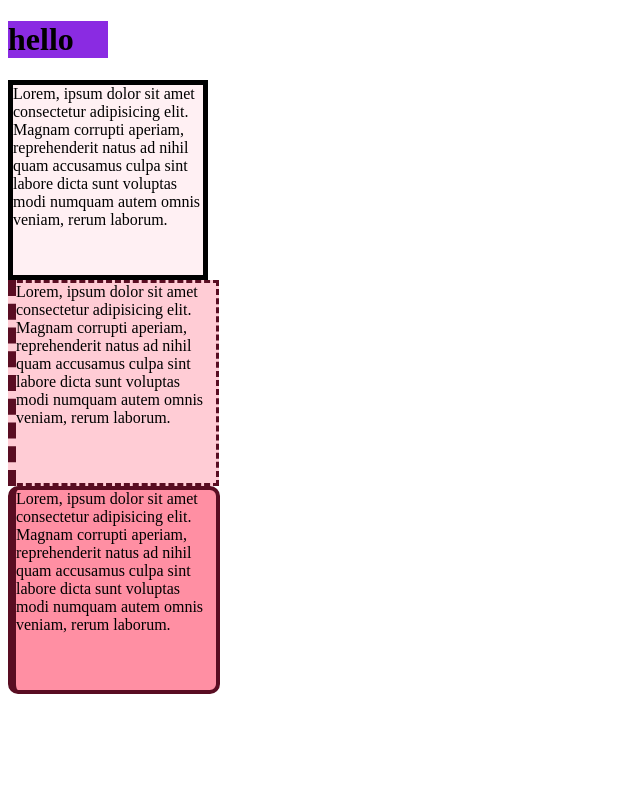
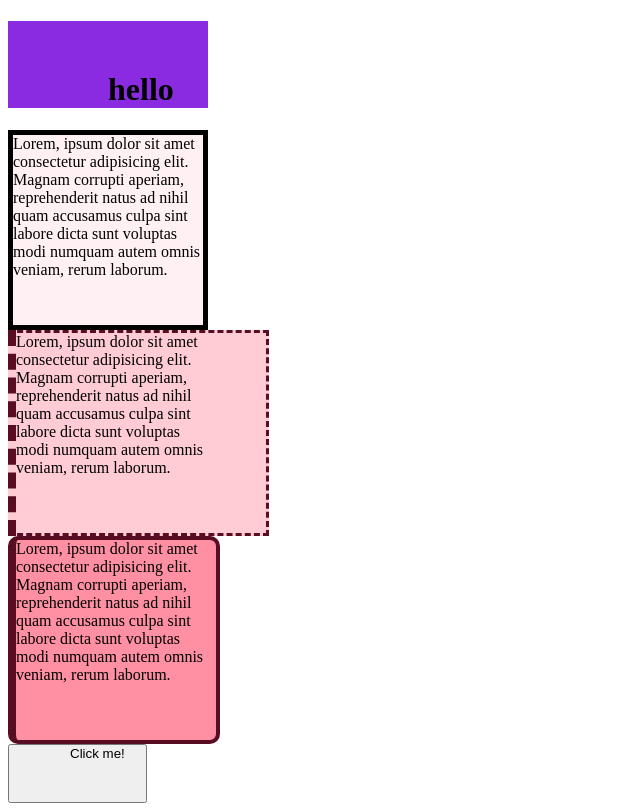
Before and after one commit to cosre7/bootCamp, a plain HTML site: page index.html in a window 1280 px wide. Shown: the whole page, without its empty margins (0-640 px from the left). Drawn offline with Linux system fonts and the light colour scheme.

Commit message:
섹션8. CSS - 패딩

```diff
--- a/app.css
+++ b/app.css
@@ -7,6 +7,8 @@ div {
 h1 {
     background-color: blueviolet;
     width: 100px;
+    padding-left: 100px;
+    padding-top: 50px;
 }
 
 #one {
@@ -23,6 +25,7 @@ h1 {
     border-width: 3px;
     border-style: dashed;
     border-left-width: 8px;
+    padding-right: 50px;
 }
 
 #three {
@@ -31,3 +34,7 @@ h1 {
     border-left-width: 8px;
     border-radius: 10px;
 }
+
+button {
+    padding: 0 20px 40px 60px ;
+}
--- a/index.html
+++ b/index.html
@@ -12,5 +12,6 @@
     <div id="one">Lorem, ipsum dolor sit amet consectetur adipisicing elit. Magnam corrupti aperiam, reprehenderit natus ad nihil quam accusamus culpa sint labore dicta sunt voluptas modi numquam autem omnis veniam, rerum laborum.</div>
     <div id="two">Lorem, ipsum dolor sit amet consectetur adipisicing elit. Magnam corrupti aperiam, reprehenderit natus ad nihil quam accusamus culpa sint labore dicta sunt voluptas modi numquam autem omnis veniam, rerum laborum.</div>
     <div id="three">Lorem, ipsum dolor sit amet consectetur adipisicing elit. Magnam corrupti aperiam, reprehenderit natus ad nihil quam accusamus culpa sint labore dicta sunt voluptas modi numquam autem omnis veniam, rerum laborum.</div>
+    <button>Click me!</button>
 </body>
 </html>
```
